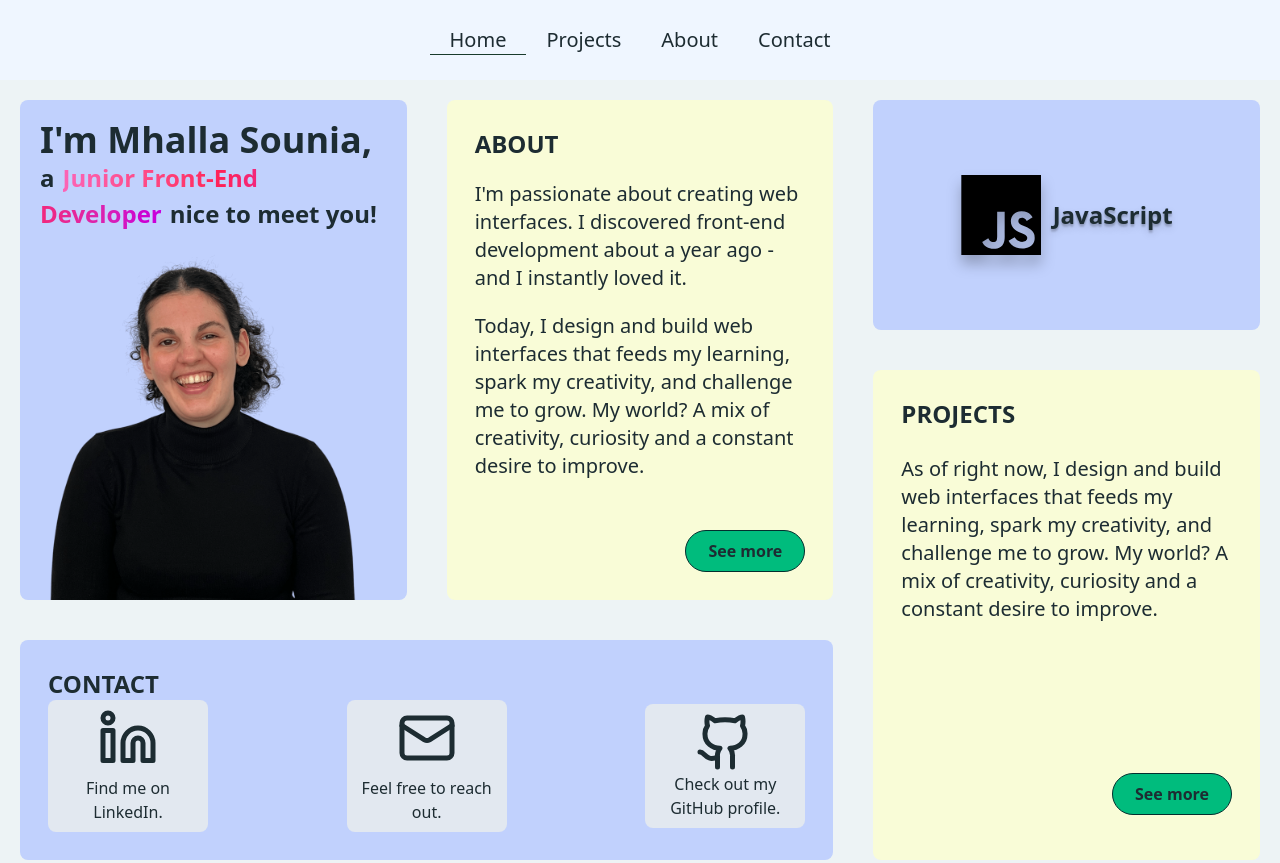
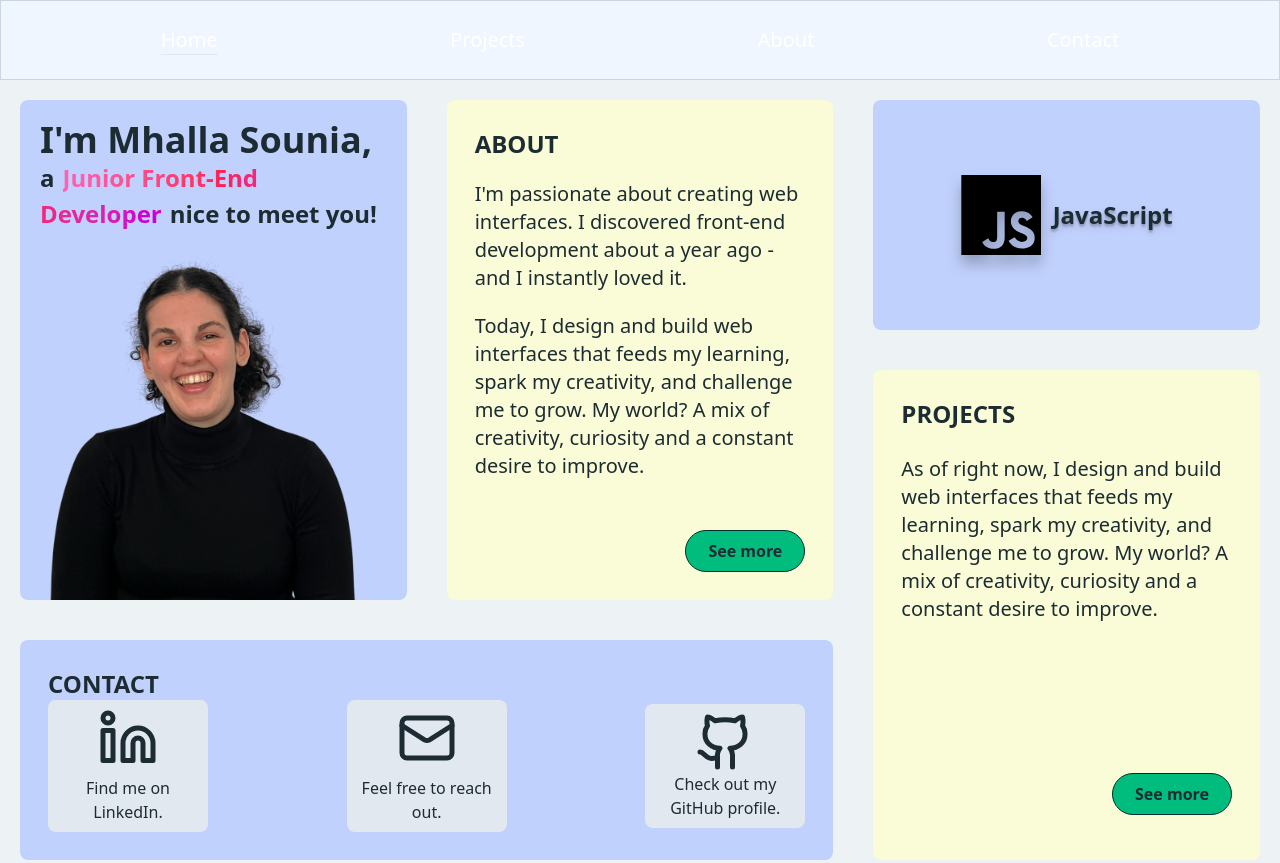
Before and after one commit to vickyfrosties/Portfolio, a React (Vite) app: page / in a window 1280 px wide. Built offline with nearby package versions, Linux system fonts and the light colour scheme.

Commit message:
style: add navbar style for better ui

```diff
--- a/src/components/NavBar.jsx
+++ b/src/components/NavBar.jsx
@@ -32,21 +32,21 @@ const NavBar = ({ mode, setMode }) => {
   return (
     <>
       <nav
-        className={`text-slate-50 w-2/5 m-auto flex justify-center mt-4 max-md:w-full max-md:mt-0 max-md:rounded-none max-md:h-20 max-md:transition-none max-md:bg-blue-50 max-md:text-black
+        className={`text-white border-1 border-slate-300 bg-slate-800 rounded-2xl w-1/3 m-auto flex justify-center mt-4 max-md:w-full max-md:mt-0 max-md:rounded-none max-md:h-20 max-md:transition-none max-md:bg-blue-50 max-md:text-black
 ${
   visible
     ? "opacity-100 transition-discrete duration-700 ease-in-out"
     : "opacity-100 -translate-y-30 transition-discrete duration-700 ease-in-out"
 }`}
       >
-        <ul className="min-w-40 flex justify-between items-center pt-2 pb-2">
+        <ul className="w-3/4 flex justify-between items-center pt-2 pb-2">
           {["Home", "Projects", "About", "Contact"].map((section, i) => (
             <li
               key={i}
               onClick={handleClick}
-              className={`pl-5 pr-5 cursor-pointer text-xl font-medium ${
+              className={`cursor-pointer text-xl font-medium text-white ${
                 mode === section
-                  ? "border-b-1 border-[#193B2C] max-md:bg-green-400 max-md:border-b-0"
+                  ? "border-b-1 border-slate-200 max-md:bg-green-400 max-md:border-b-0"
                   : "border-b-0"
               }`}
             >
```
